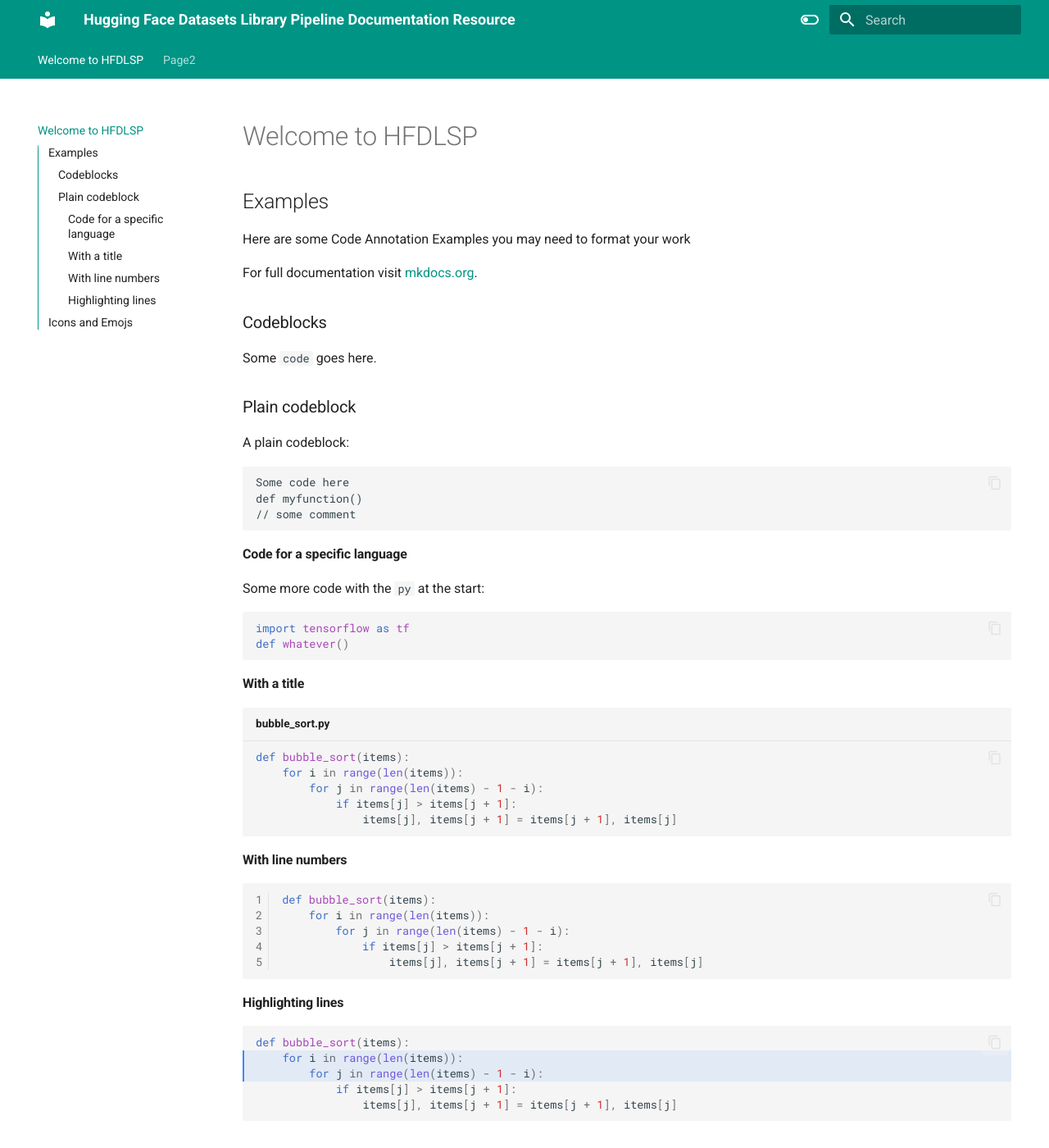
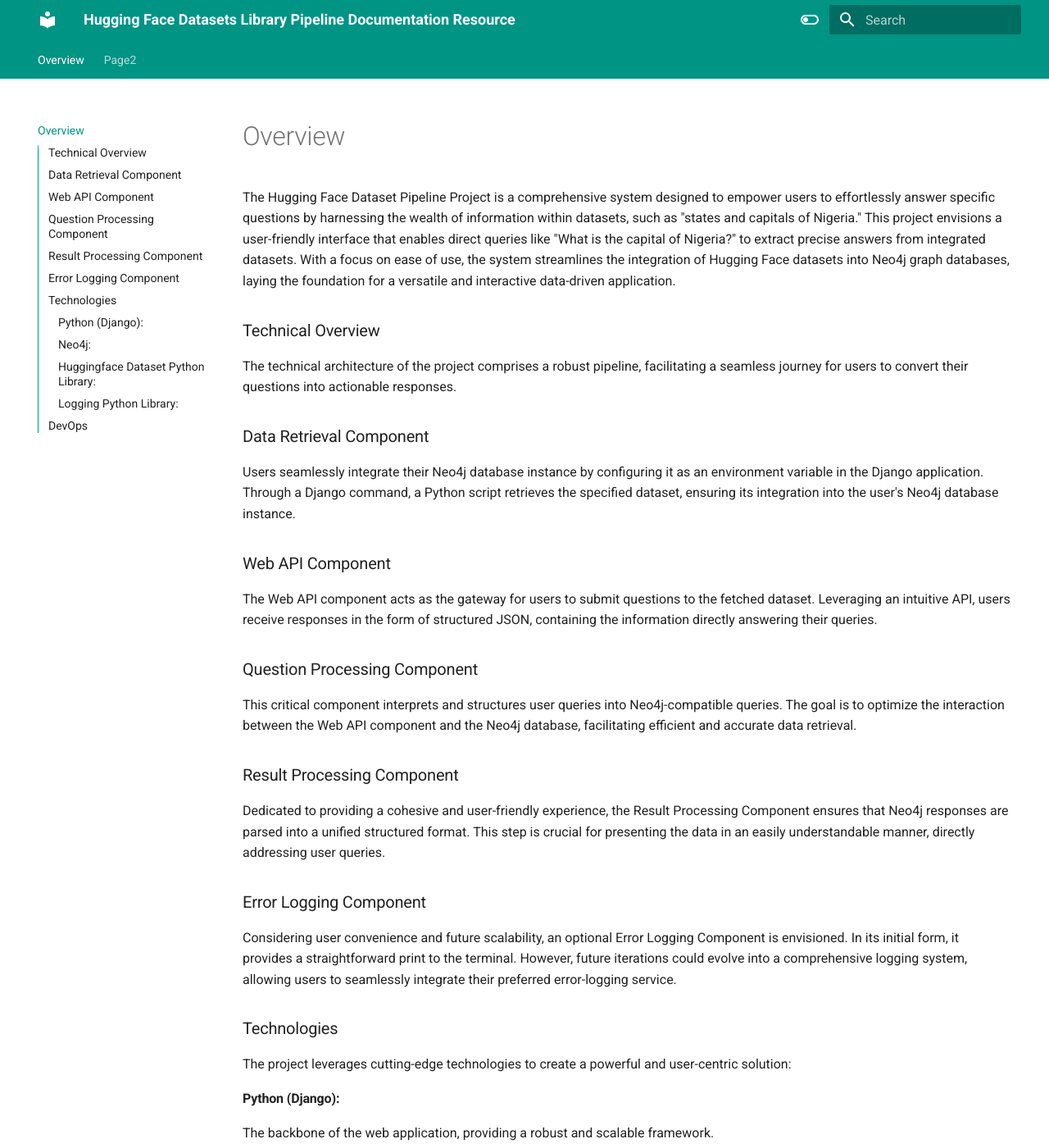
Before and after one commit to aitrenches/HFDLSP, an MkDocs documentation site: the page built from docs/index.md, in a window 1280 px wide and 1400 px high. Shown: the whole window at 82% size. Built offline with MkDocs 1.6.1 and Material for MkDocs 9.7.7, drawn with Linux system fonts in a browser that asks for light colours; emoji names are drawn with the system emoji font; some of the changed text lies outside the part shown.

Commit message:
Update index.md

````diff
--- a/docs/index.md
+++ b/docs/index.md
@@ -1,69 +1,39 @@
-# Welcome to HFDLSP
+# Overview
 
-## Examples
-Here are some Code Annotation Examples you may need to format your work
+The Hugging Face Dataset Pipeline Project is a comprehensive system designed to empower users to effortlessly answer specific questions by harnessing the wealth of information within datasets, such as "states and capitals of Nigeria." This project envisions a user-friendly interface that enables direct queries like "What is the capital of Nigeria?" to extract precise answers from integrated datasets. With a focus on ease of use, the system streamlines the integration of Hugging Face datasets into Neo4j graph databases, laying the foundation for a versatile and interactive data-driven application.
 
+### Technical Overview
+The technical architecture of the project comprises a robust pipeline, facilitating a seamless journey for users to convert their questions into actionable responses.
+
+### Data Retrieval Component
+Users seamlessly integrate their Neo4j database instance by configuring it as an environment variable in the Django application. Through a Django command, a Python script retrieves the specified dataset, ensuring its integration into the user's Neo4j database instance.
+
+### Web API Component
+The Web API component acts as the gateway for users to submit questions to the fetched dataset. Leveraging an intuitive API, users receive responses in the form of structured JSON, containing the information directly answering their queries.
+
+### Question Processing Component
+This critical component interprets and structures user queries into Neo4j-compatible queries. The goal is to optimize the interaction between the Web API component and the Neo4j database, facilitating efficient and accurate data retrieval.
+
+### Result Processing Component
+Dedicated to providing a cohesive and user-friendly experience, the Result Processing Component ensures that Neo4j responses are parsed into a unified structured format. This step is crucial for presenting the data in an easily understandable manner, directly addressing user queries.
+
+### Error Logging Component
+Considering user convenience and future scalability, an optional Error Logging Component is envisioned. In its initial form, it provides a straightforward print to the terminal. However, future iterations could evolve into a comprehensive logging system, allowing users to seamlessly integrate their preferred error-logging service.
+
+### Technologies
+The project leverages cutting-edge technologies to create a powerful and user-centric solution:
+
+#### Python (Django):
+The backbone of the web application, providing a robust and scalable framework.
+
+#### Neo4j:
+Chosen as the graph database to efficiently store and query datasets, ensuring optimal performance.
+
+#### Huggingface Dataset Python Library:
+Enables smooth interaction with the Hugging Face data platform, simplifying the retrieval and integration of datasets.
+
+#### Logging Python Library:
+Facilitates the development of a flexible error logging system, offering users the flexibility to integrate their preferred logging service seamlessly.
+
+## DevOps
 For full documentation visit [mkdocs.org](https://www.mkdocs.org).
-
-### Codeblocks
-
-Some `code` goes here.
-
-### Plain codeblock
-
-A plain codeblock:
-
-```
-Some code here
-def myfunction()
-// some comment
-```
-
-#### Code for a specific language
-
-Some more code with the `py` at the start:
-
-``` py
-import tensorflow as tf
-def whatever()
-```
-
-#### With a title
-
-``` py title="bubble_sort.py"
-def bubble_sort(items):
-    for i in range(len(items)):
-        for j in range(len(items) - 1 - i):
-            if items[j] > items[j + 1]:
-                items[j], items[j + 1] = items[j + 1], items[j]
-```
-
-#### With line numbers
-
-``` py linenums="1"
-def bubble_sort(items):
-    for i in range(len(items)):
-        for j in range(len(items) - 1 - i):
-            if items[j] > items[j + 1]:
-                items[j], items[j + 1] = items[j + 1], items[j]
-```
-
-#### Highlighting lines
-
-``` py hl_lines="2 3"
-def bubble_sort(items):
-    for i in range(len(items)):
-        for j in range(len(items) - 1 - i):
-            if items[j] > items[j + 1]:
-                items[j], items[j + 1] = items[j + 1], items[j]
-```
-
-## Icons and Emojs
-
-:smile:
-
-:fontawesome-regular-face-laugh-wink:
-
-:fontawesome-brands-twitter:{ .twitter }
-
-:octicons-heart-fill-24:{ .heart }
````
